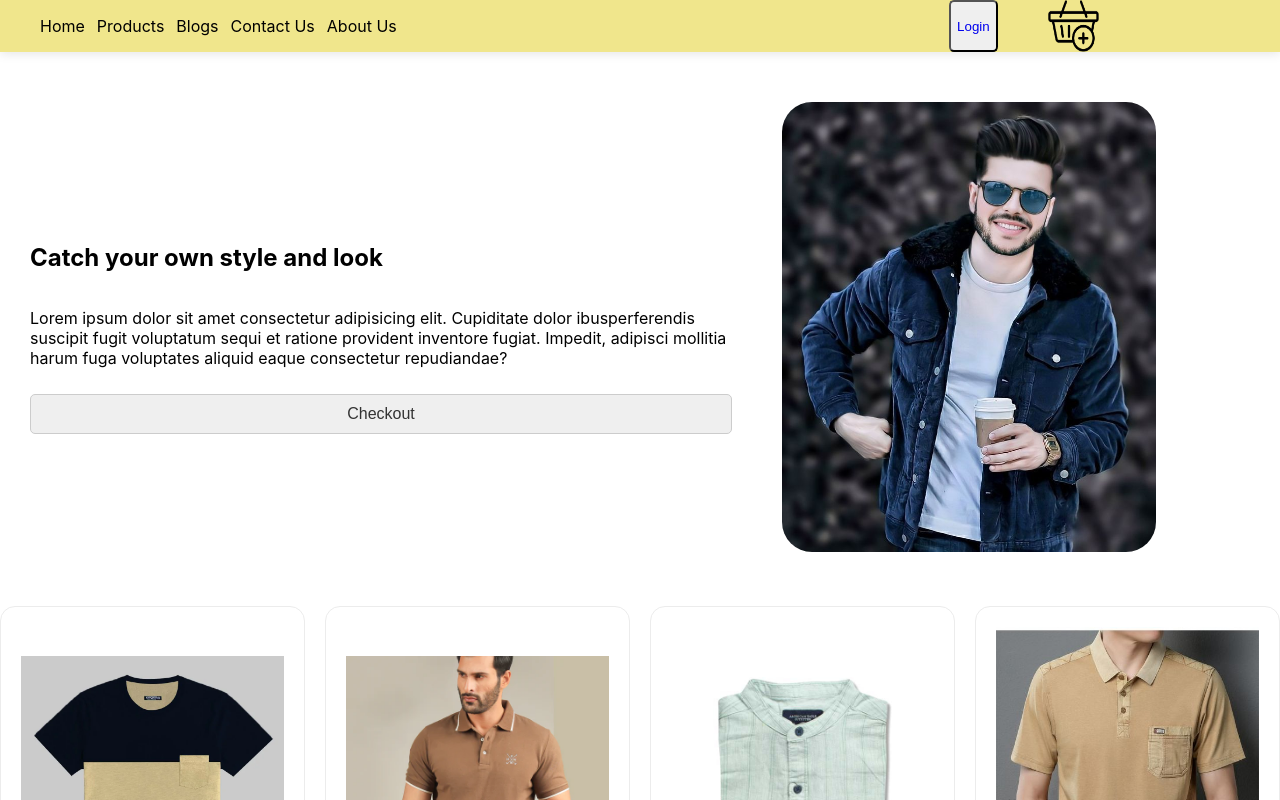
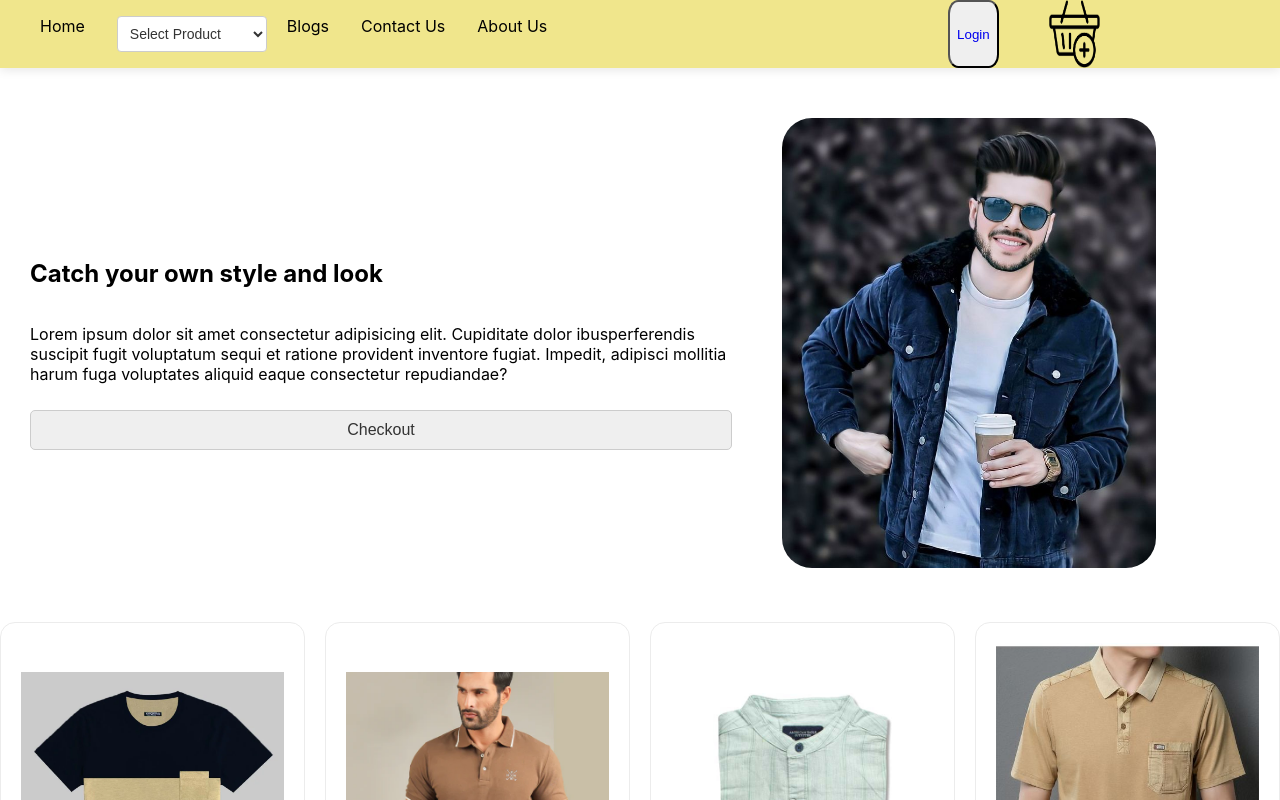
Before and after one commit to Moizajmal2456/EXD-Project, a React (Create React App) app: page / in a window 1280 px wide. Shown: the top 800 px of the page. Built offline with nearby package versions, Linux system fonts and the light colour scheme.

Commit message:
Add dropdown list in navbar and add products pages in page section

```diff
--- a/src/Components/Navbar/Navbar.jsx
+++ b/src/Components/Navbar/Navbar.jsx
@@ -1,8 +1,14 @@
 import { Link } from "react-router-dom";
 import AddCart from "../../Images/Addtocart.png";
 import styles from "./styles.module.scss";
+import { useState } from "react";
 
 export const Navbar = () => {
+    const [isOpen, setIsOpen] = useState(false);
+
+    const toggleDropdown = () => {
+      setIsOpen(!isOpen);
+    }
 return(
     <div className={styles.Navbar_Wrapper}>
      <div className={styles.Left_Section}>
@@ -10,7 +16,15 @@ return(
             <li className={styles.Home}>
             <Link to="/">Home</Link>
             </li>
-            <li>Products</li>
+            <div className={styles.Select_Wrapper}>
+            <select>
+                <option value="Product">Select Product</option>
+                <option value="Shirt">Shirts</option>
+                <option value="Pents">Pents</option>
+                <option value="Bags">Bags</option>
+                <option value="Shoes">Shoes</option>
+            </select>
+            </div>
             <li>Blogs</li>
             <li className={styles.Home}>
             <Link to="/contactus">Contact Us</Link>
--- a/src/Components/Navbar/styles.module.scss
+++ b/src/Components/Navbar/styles.module.scss
@@ -8,6 +8,10 @@
         gap: 40%;
         display: flex;
         list-style-type: none;
+        ul{
+            display: flex;
+            gap: 20px;
+        }
         .Home{
             color: black;
         }
@@ -22,7 +26,24 @@
                     text-decoration: underline;
                 }
             }
-    }
+            .Select_Wrapper {
+                width: 150px;
+                select {
+                  width: 100%;
+                  padding: 8px;
+                  border: 1px solid #ccc;
+                  border-radius: 4px;
+                  background-color: #fff;
+                  color: #333;
+                  cursor: pointer;
+                  font-size: 14px;
+                  transition: border-color 0.3s ease;
+                  &:hover {
+                    box-shadow: 0px 2px 10px rgba(0, 0, 0, 0.1);
+                  }
+                }
+              }
+        }
     .Right_Section{
         width: 40%;
         display: flex;
@@ -32,7 +53,8 @@
             text-decoration: none;
         }
         button{
-            border-radius: 10%;
+            width: 10%;
+            border-radius: 20%;
             text-decoration: none;
             &:hover{
                 border-radius: 40%;
```
Also changed, not shown: src/Pages/BagsPage.jsx (added), src/Pages/PentsPage.jsx (added), src/Pages/ShirtsPage.jsx (added), src/Pages/ShoesPage.jsx (added).
